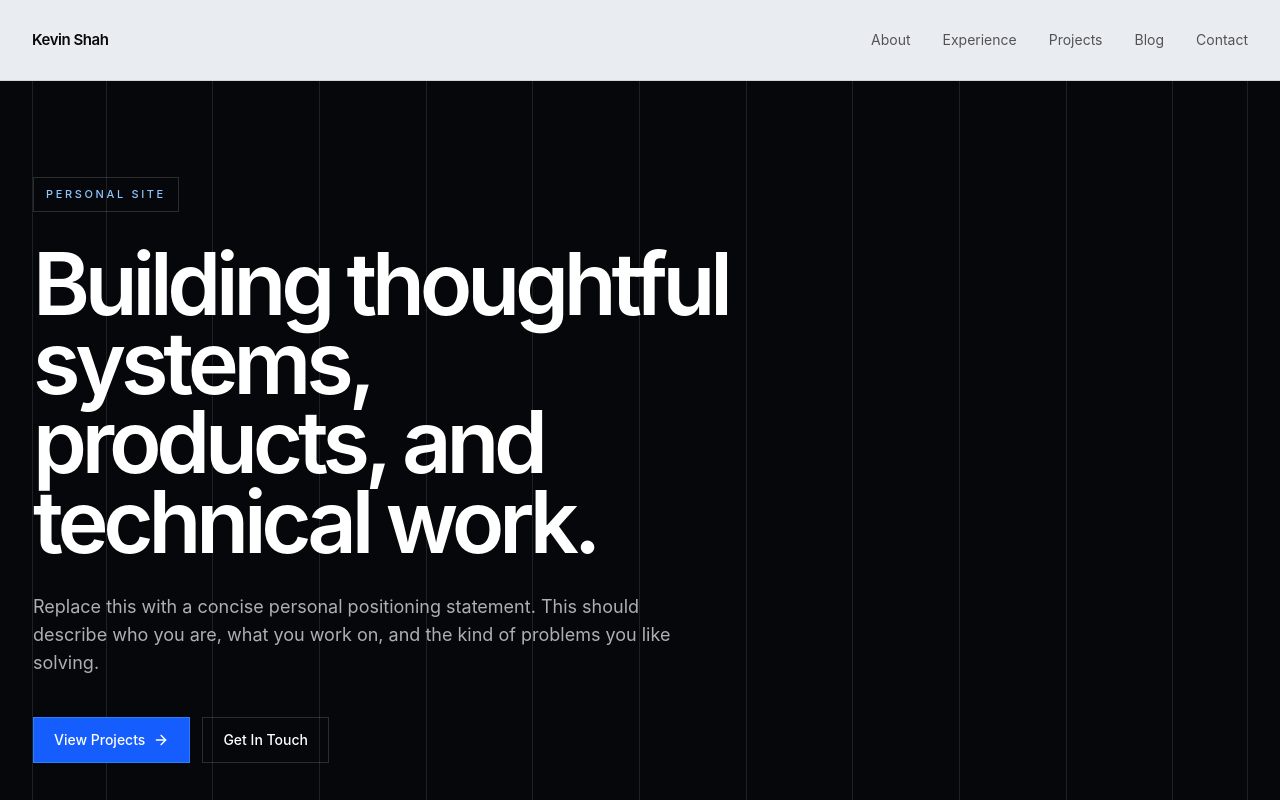
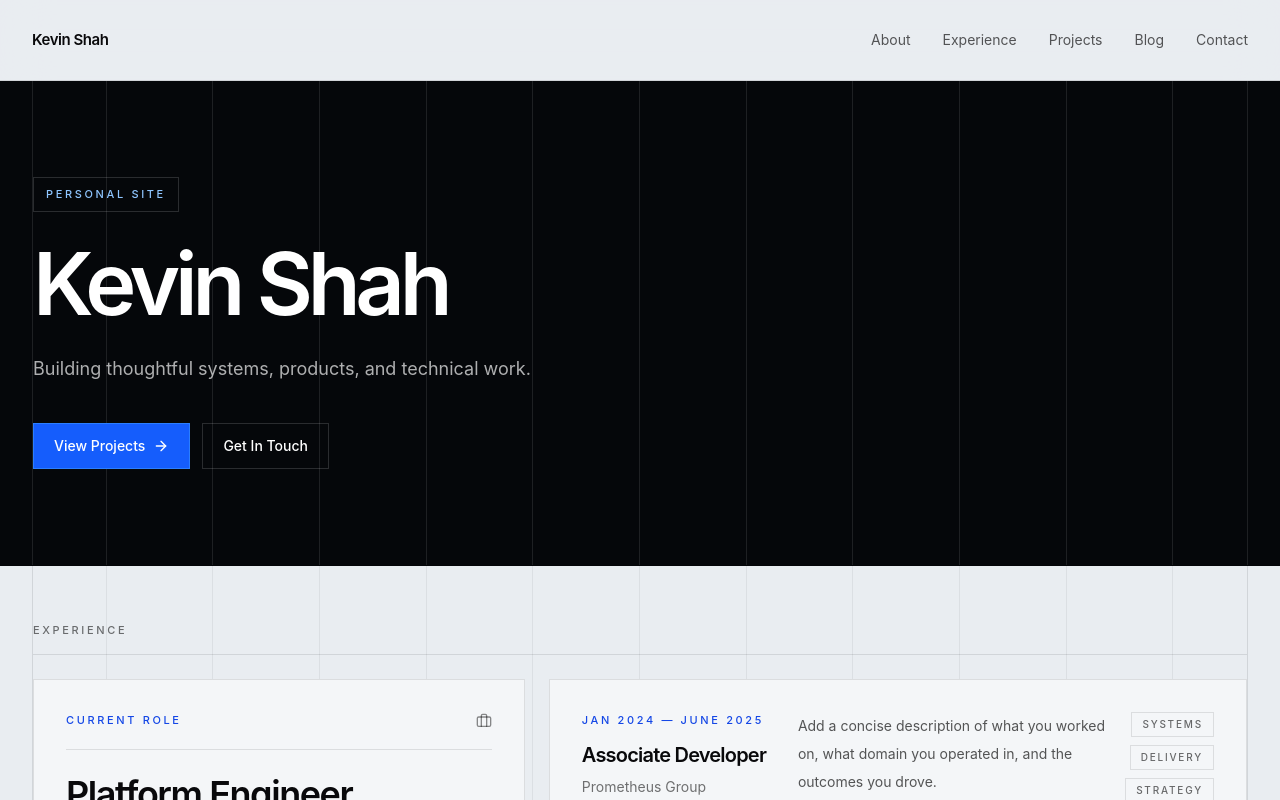
Before and after one commit to kevinshah-dev/personal-site, a React (Vite) app: page / in a window 1280 px wide. Shown: the top 800 px of the page. Built offline with nearby package versions, Linux system fonts and the light colour scheme.

Commit message:
added github and changed around home page

```diff
--- a/src/pages/Home.tsx
+++ b/src/pages/Home.tsx
@@ -82,7 +82,7 @@ const projects = [
     summary:
       "Add a third project that reinforces your technical depth, systems thinking, or product execution.",
     tags: ["Design Systems", "Full Stack", "Analytics"],
-    href: "#",
+    href: "https://github.com/kevinshah-dev/jeopardle",
   },
 ];
 
@@ -117,12 +117,10 @@ export default function Home() {
                     PERSONAL SITE
                   </div>
                   <h1 className="max-w-4xl text-5xl font-semibold leading-[0.92] tracking-[-0.06em] text-white md:text-7xl lg:text-[5.4rem]">
-                    Building thoughtful systems, products, and technical work.
+                    Kevin Shah
                   </h1>
                   <p className="mt-8 max-w-2xl text-base leading-7 text-white/68 md:text-lg">
-                    Replace this with a concise personal positioning statement.
-                    This should describe who you are, what you work on, and the
-                    kind of problems you like solving.
+                    Building thoughtful systems, products, and technical work.
                   </p>
                 </div>
 
```
